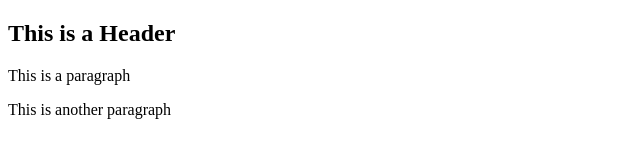
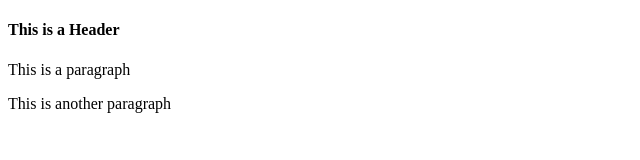
Before and after one commit to sheenavaughan/git-test, a website: page index.html in a window 1280 px wide. Shown: the whole page, without its empty margins (0-640 px from the left). Drawn offline with Linux system fonts and the light colour scheme.

Commit message:
Update index.html

```diff
--- a/index.html
+++ b/index.html
@@ -2,7 +2,7 @@
 <html>
     <body>
 
-        <h2>This is a Header</h2>
+        <h4>This is a Header</h4>
         <p> This is a paragraph</p>
         <p>This is another paragraph</p>
 
```
